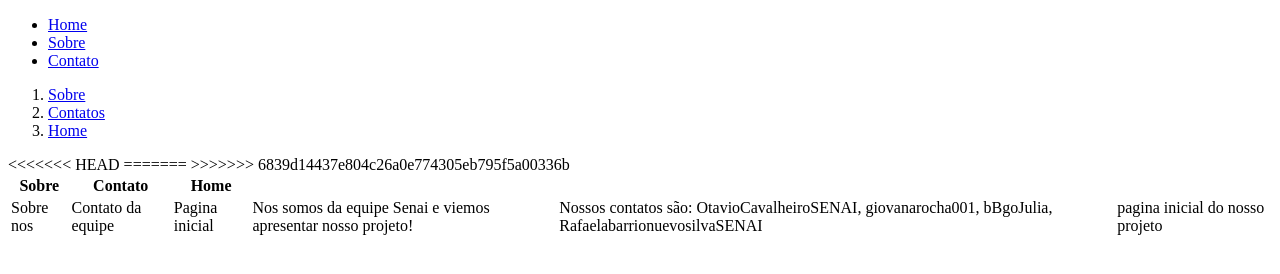
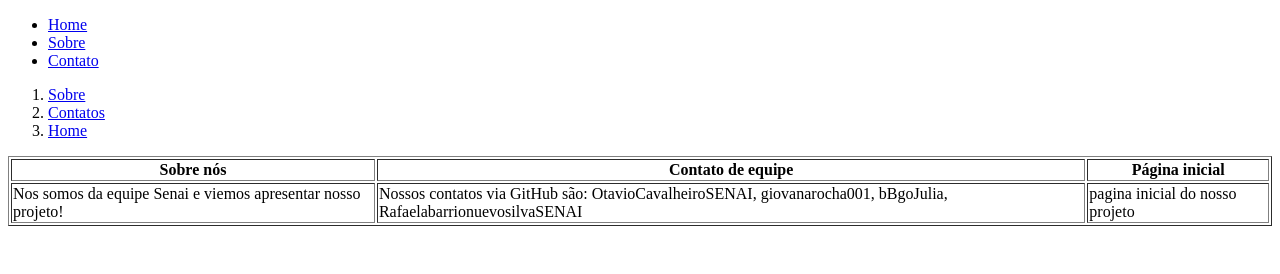
Before and after one commit to otaviocesr/atividade_grupo, a plain HTML site: page marketplace.html in a window 1280 px wide. Drawn offline with Linux system fonts and the light colour scheme.

Commit message:
updateconflito

```diff
--- a/marketplace.html
+++ b/marketplace.html
@@ -1,8 +1,8 @@
 <!DOCTYPE html>
 <html lang="en">
   <head>
-    <meta charset="UTF-8">
-    <meta name="viewport" content="width=device-width, initial-scale=1.0">
+    <meta charset="UTF-8" />
+    <meta name="viewport" content="width=device-width, initial-scale=1.0" />
     <title>Document</title>
   </head>
   <body>
@@ -18,23 +18,23 @@
           <li><a href="contatos">Contatos</a></li>
           <li><a href="Home">Home</a></li>
         </ol>
-        <table>
+
+        <table border="1">
+          <tr>
+            <th>Sobre nós</th>
+            <th>Contato de equipe</th>
+            <th>Página inicial</th>
+          </tr>
 
           <tr>
-        <th>Sobre</th>
-        <th>Contato</th>
-        <th>Home</th>
-      </tr>
-      <tr>
-<<<<<<< HEAD
-        <td>Sobre nos</td>
-        <td>Contato da equipe</td>
-        <td>Pagina inicial</td>
-=======
-        <td>Nos somos da equipe Senai e viemos apresentar nosso projeto!</td>
-        <td>Nossos contatos são: OtavioCavalheiroSENAI, giovanarocha001, bBgoJulia, RafaelabarrionuevosilvaSENAI</td>
+            <td>
+              Nos somos da equipe Senai e viemos apresentar nosso projeto!
+            </td>
+            <td>
+              Nossos contatos via GitHub são: OtavioCavalheiroSENAI,
+              giovanarocha001, bBgoJulia, RafaelabarrionuevosilvaSENAI
+            </td>
             <td>pagina inicial do nosso projeto</td>
->>>>>>> 6839d14437e804c26a0e774305eb795f5a00336b
           </tr>
         </table>
       </nav>
```
Lines whose indentation alone changed are shown as unchanged.
